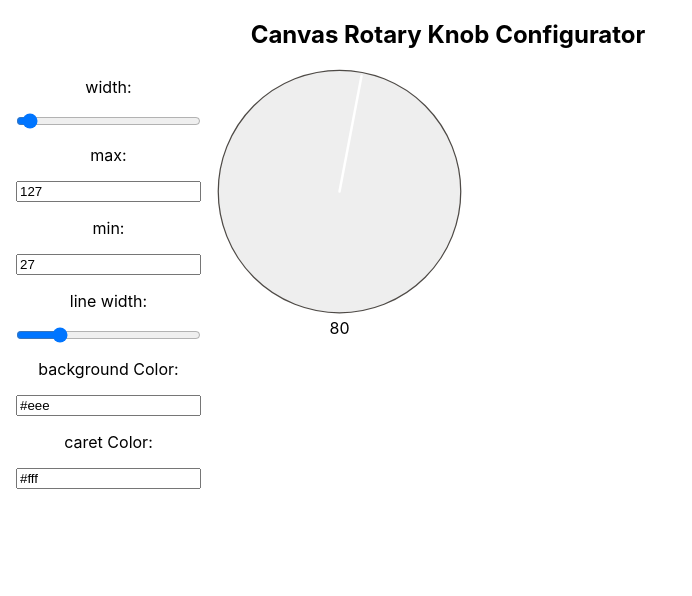
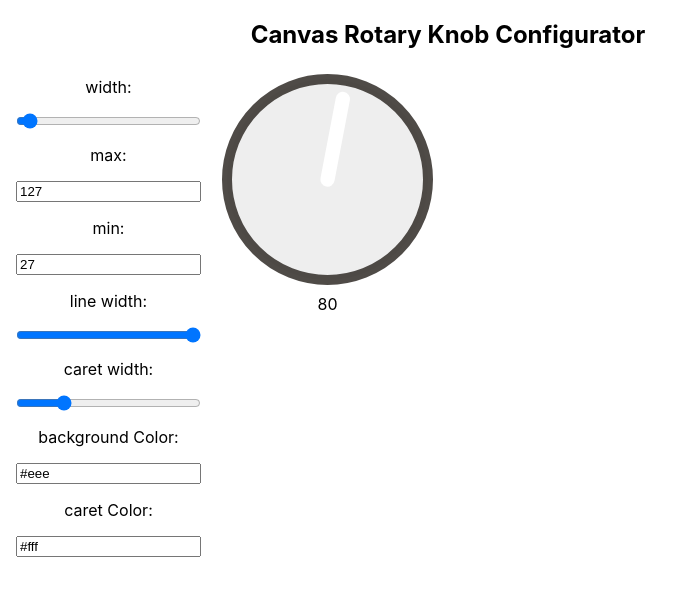
Before and after one commit to TimSusa/react-canvas-rotary-knob, a React (Create React App) app: page / in a window 1280 px wide. Shown: the top 596 px of the page, without its empty margins (0-692 px from the left). Built offline with nearby package versions, Linux system fonts and the light colour scheme.

Commit message:
feat: Make line with and caret width differently configurable

```diff
--- a/src/App.tsx
+++ b/src/App.tsx
@@ -7,9 +7,10 @@ function App() {
   const [width, setWidth] = useState(250);
   const [max, setMax] = useState(127);
   const [min, setMin] = useState(27);
-  const [lineWidth, setlineWidth] = useState(200);
+  const [lineWidth, setlineWidth] = useState(10);
   const [bgColor, setBgColor] = useState("#eee")
   const [caretColor, setCaretColor] = useState("#fff")
+  const [caretWidth, setCaretWidth] = useState(35)
   return (
     <div className="App">
       <h2>Canvas Rotary Knob Configurator</h2>
@@ -51,13 +52,22 @@ function App() {
           <input
             name="line-width"
             type="range"
-            defaultValue={min}
-            min={10}
-            max={90}
+            defaultValue={lineWidth}
+            min={1}
+            max={10}
             onChange={onLineWidthChange}
           >
           </input>
-
+          <label>caret width:</label>
+          <input
+            name="caret-width"
+            type="range"
+            defaultValue={caretWidth}
+            min={15}
+            max={100}
+            onChange={onCaretWidthChange}
+          >
+          </input>
           <label>background Color:</label>
           <input
             name="b-color"
@@ -87,6 +97,7 @@ function App() {
           lineWidth={lineWidth}
           backgroundColor={bgColor}
           caretColor={caretColor}
+          caretWidth={caretWidth}
           ></RotaryKnob>
         </div>
       </div>
@@ -104,6 +115,9 @@ function App() {
   function onLineWidthChange(e: any){
     setlineWidth(e.target.value)
   }
+  function onCaretWidthChange(e: any){
+    setCaretWidth(e.target.value)
+  }
   function onBgColorChange (e: any) {
     setBgColor(e.target.value)
   }
--- a/src/RotaryKnob.tsx
+++ b/src/RotaryKnob.tsx
@@ -15,6 +15,7 @@ type tRotaryKnob = {
   showValueLabel?: boolean | undefined;
   debounceDelay?: number | undefined;
   lineWidth?: number | undefined;
+  caretWidth?: number | undefined;
   cbValChanged?: ((val: number) => number) | undefined;
 };
 
@@ -30,9 +31,12 @@ function RotaryKnob({
   showValueLabel = true,
   debounceDelay = 5,
   lineWidth = 40,
+  caretWidth: tCaretWidth = 160 / 40,
   cbValChanged = (val: number) => val,
 }: tRotaryKnob) {
-  const caretWidth = tWidth / lineWidth;
+  const caretWidth = tCaretWidth
+    ? (tWidth / tCaretWidth)
+    : (tWidth / lineWidth);
   const width = tWidth - 4 * caretWidth;
   const height = tWidth - 4 * caretWidth;
   let canvasRef = useRef<HTMLCanvasElement | null>(null);
@@ -48,11 +52,12 @@ function RotaryKnob({
     if ((max - min) <= 1) {
       isFloatNumberMode.current = true;
     }
+    // set up context
     const canvas: HTMLCanvasElement = canvasRef.current!;
     let ctx: CanvasRenderingContext2D = canvas.getContext("2d")!;
     context.current = ctx;
     canvas.focus();
-
+    // set up callback
     send.current = debounce(sendValOut, debounceDelay);
     function sendValOut(val: number) {
       return cbValChanged(isFloatNumberMode.current ? val : Math.floor(val));
@@ -64,10 +69,11 @@ function RotaryKnob({
     };
   }, [max, min, debounceDelay, cbValChanged]);
 
+  // initial draw
   useEffect(() => {
     lastOffset.current = valToY(val);
     if (context.current) {
-      context.current.lineWidth = caretWidth;
+      context.current.lineWidth = lineWidth;
       context.current.lineCap = "round";
       context.current.fillStyle = backgroundColor;
       context.current.strokeStyle = color;
@@ -77,7 +83,7 @@ function RotaryKnob({
     return () => {
       context.current && context.current.restore();
     };
-  }, [color, backgroundColor, width, height, caretWidth]);
+  }, [color, backgroundColor, width, height, caretWidth, lineWidth]);
 
   return (
     <div>
@@ -158,12 +164,12 @@ function RotaryKnob({
     const radius = canvas.height / 2;
     ctx.translate(radius, radius);
     const xOffSet = canvas.width / 2;
-    ctx.lineWidth = caretWidth;
+    ctx.lineWidth = lineWidth;
     ctx.beginPath();
     ctx.arc(
       0,
       0,
-      xOffSet - caretWidth,
+      xOffSet - lineWidth,
       0,
       Math.PI * 2,
       true,
```
